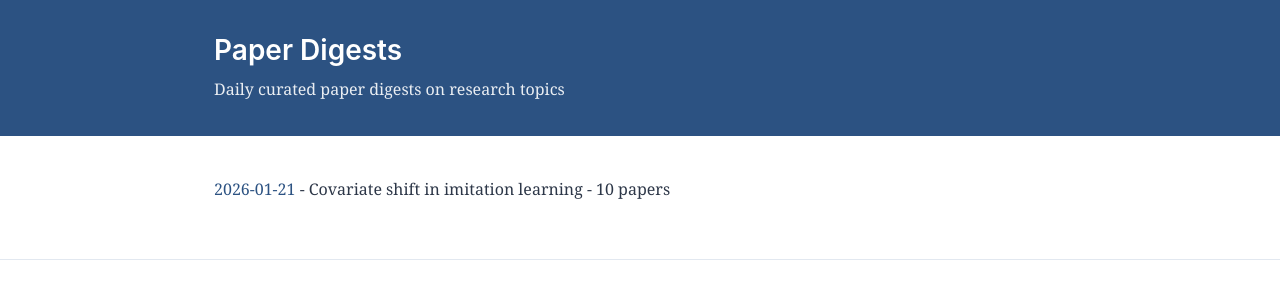
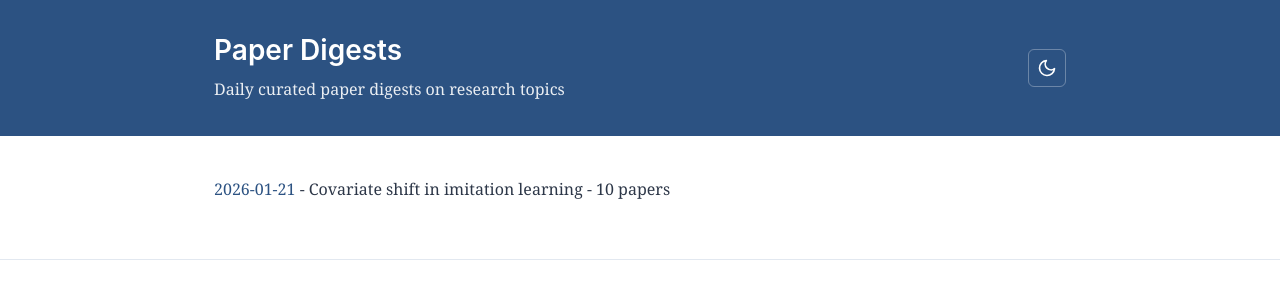
Before and after one commit to SteiniDavid/abstract_fetcher, a Jekyll site: the page built from docs/index.md, in a window 1280 px wide. Shown: the top 300 px of the page. Built offline with Jekyll 4.4.1, drawn with Linux system fonts in a browser that asks for light colours.

Commit message:
adding dark mode toggle

```diff
--- a/docs/_layouts/default.html
+++ b/docs/_layouts/default.html
@@ -5,12 +5,26 @@
   <meta name="viewport" content="width=device-width, initial-scale=1.0">
   <title>{% if page.title %}{{ page.title }} | {% endif %}{{ site.title }}</title>
   <link rel="stylesheet" href="{{ '/assets/css/style.css' | relative_url }}">
+  <script>
+    (function() {
+      var theme = localStorage.getItem('theme');
+      if (theme === 'dark' || (!theme && window.matchMedia('(prefers-color-scheme: dark)').matches)) {
+        document.documentElement.classList.add('dark');
+      }
+    })();
+  </script>
 </head>
 <body>
   <header class="site-header">
-    <div class="container">
-      <h1 class="site-title"><a href="{{ '/' | relative_url }}">{{ site.title }}</a></h1>
-      <p class="site-description">{{ site.description }}</p>
+    <div class="container header-inner">
+      <div>
+        <h1 class="site-title"><a href="{{ '/' | relative_url }}">{{ site.title }}</a></h1>
+        <p class="site-description">{{ site.description }}</p>
+      </div>
+      <button class="theme-toggle" id="theme-toggle" aria-label="Toggle dark mode">
+        <svg class="icon-sun" xmlns="http://www.w3.org/2000/svg" width="20" height="20" viewBox="0 0 24 24" fill="none" stroke="currentColor" stroke-width="2" stroke-linecap="round" stroke-linejoin="round"><circle cx="12" cy="12" r="5"/><line x1="12" y1="1" x2="12" y2="3"/><line x1="12" y1="21" x2="12" y2="23"/><line x1="4.22" y1="4.22" x2="5.64" y2="5.64"/><line x1="18.36" y1="18.36" x2="19.78" y2="19.78"/><line x1="1" y1="12" x2="3" y2="12"/><line x1="21" y1="12" x2="23" y2="12"/><line x1="4.22" y1="19.78" x2="5.64" y2="18.36"/><line x1="18.36" y1="5.64" x2="19.78" y2="4.22"/></svg>
+        <svg class="icon-moon" xmlns="http://www.w3.org/2000/svg" width="20" height="20" viewBox="0 0 24 24" fill="none" stroke="currentColor" stroke-width="2" stroke-linecap="round" stroke-linejoin="round"><path d="M21 12.79A9 9 0 1 1 11.21 3 7 7 0 0 0 21 12.79z"/></svg>
+      </button>
     </div>
   </header>
 
@@ -22,5 +36,15 @@
     <div class="container">
     </div>
   </footer>
+
+  <script>
+    (function() {
+      var toggle = document.getElementById('theme-toggle');
+      toggle.addEventListener('click', function() {
+        var isDark = document.documentElement.classList.toggle('dark');
+        localStorage.setItem('theme', isDark ? 'dark' : 'light');
+      });
+    })();
+  </script>
 </body>
 </html>
--- a/docs/assets/css/style.scss
+++ b/docs/assets/css/style.scss
@@ -18,8 +18,7 @@ $font-sans: -apple-system, BlinkMacSystemFont, "Segoe UI", Roboto, sans-serif;
   --card-shadow: rgba(0, 0, 0, 0.1);
 }
 
-@media (prefers-color-scheme: dark) {
-  :root {
+html.dark {
   --primary-color: #63b3ed;
   --accent-color: #76c7d4;
   --text-color: #e2e8f0;
@@ -29,7 +28,6 @@ $font-sans: -apple-system, BlinkMacSystemFont, "Segoe UI", Roboto, sans-serif;
   --border-color: #4a5568;
   --header-bg: #2d3748;
   --card-shadow: rgba(0, 0, 0, 0.3);
-  }
 }
 
 // Base styles
@@ -86,6 +84,12 @@ p {
   padding: 2rem 0;
   margin-bottom: 2rem;
 
+  .header-inner {
+    display: flex;
+    justify-content: space-between;
+    align-items: center;
+  }
+
   .site-title {
     margin: 0;
     font-size: 1.75rem;
@@ -100,6 +104,32 @@ p {
     opacity: 0.9;
     font-size: 1rem;
   }
+}
+
+// Theme toggle button
+.theme-toggle {
+  background: transparent;
+  border: 1px solid rgba(255, 255, 255, 0.3);
+  border-radius: 6px;
+  padding: 0.5rem;
+  cursor: pointer;
+  color: #fff;
+  display: flex;
+  align-items: center;
+  justify-content: center;
+  transition: background 0.2s;
+
+  &:hover {
+    background: rgba(255, 255, 255, 0.1);
+  }
+
+  .icon-moon { display: block; }
+  .icon-sun { display: none; }
+}
+
+html.dark .theme-toggle {
+  .icon-moon { display: none; }
+  .icon-sun { display: block; }
 }
 
 // Footer
```
Lines whose indentation alone changed are shown as unchanged.
